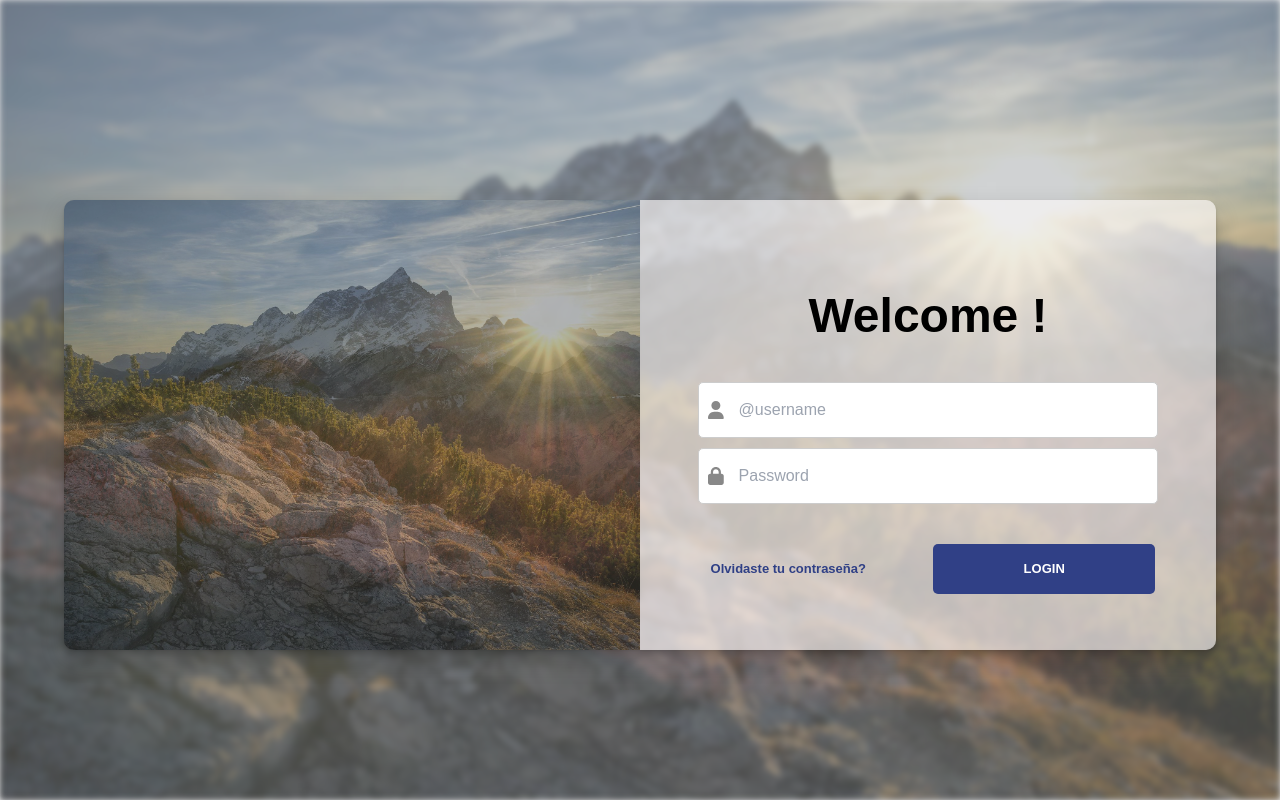
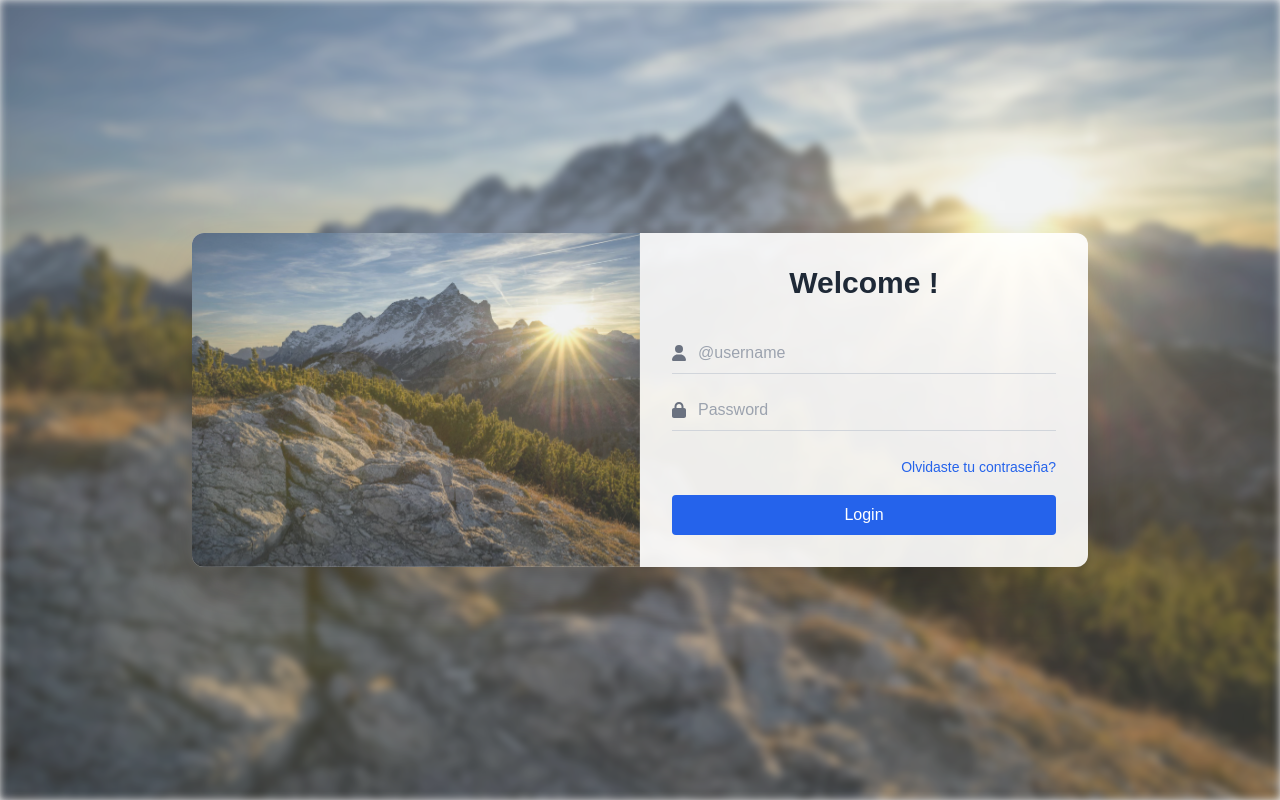
Before and after one commit to MauricioEsparron/ThesisConsulting, a React (Vite) app in the folder react-app/: page /Login2 in a window 1280 px wide. Built offline with nearby package versions, Linux system fonts and the light colour scheme.

Commit message:
se configuró correctamente Tailwind en Login2.tsx porque se estaba llamando de cierta manera que generaba error

```diff
--- a/react-app/src/components/login2.tsx
+++ b/react-app/src/components/login2.tsx
@@ -1,7 +1,6 @@
 import { useState, useEffect } from "react";
 import { FontAwesomeIcon } from "@fortawesome/react-fontawesome";
 import { faUser, faLock } from "@fortawesome/free-solid-svg-icons";
-import "../css/login.css";
 
 // Importamos las imágenes
 import img1 from "../img/montañas1.jpg";
@@ -17,7 +16,7 @@ const Login2 = () => {
   const [currentImageIndex, setCurrentImageIndex] = useState(0);
   const [nextImageIndex, setNextImageIndex] = useState(1);
   const [fade, setFade] = useState(false);
-  const [loadedImages, setLoadedImages] = useState<string[]>([]); // Tipo explícito
+  const [loadedImages, setLoadedImages] = useState<string[]>([]);
 
   // Pre-cargar imágenes
   useEffect(() => {
@@ -25,7 +24,6 @@ const Login2 = () => {
       const loaded = await Promise.all(
         images.map((src) => {
           return new Promise<string | null>((resolve) => {
-            // Tipo explícito para el Promise
             const img = new Image();
             img.src = src;
             img.onload = () => resolve(src);
@@ -33,7 +31,7 @@ const Login2 = () => {
           });
         })
       );
-      setLoadedImages(loaded.filter((img): img is string => img !== null)); // Type guard
+      setLoadedImages(loaded.filter((img): img is string => img !== null));
     };
 
     loadImages();
@@ -44,134 +42,122 @@ const Login2 = () => {
     if (loadedImages.length === 0) return;
 
     const interval = setInterval(() => {
-      // Calcular la siguiente imagen
       const nextIndex = (currentImageIndex + 1) % loadedImages.length;
       setNextImageIndex(nextIndex);
-
-      // Iniciar transición
       setFade(true);
 
-      // Cambiar la imagen actual después de la transición
       setTimeout(() => {
         setCurrentImageIndex(nextIndex);
         setFade(false);
-      }, 1000); // Duración del fade
-    }, 5000); // Intervalo entre cambios
+      }, 1000);
+    }, 5000);
 
     return () => clearInterval(interval);
   }, [loadedImages, currentImageIndex]);
 
   if (loadedImages.length === 0) {
-    return <div className="loading-screen">Cargando imágenes...</div>;
+    return (
+      <div className="tw-flex tw-items-center tw-justify-center tw-h-screen">
+        Cargando imágenes...
+      </div>
+    );
   }
 
   return (
-    <div>
+    <div id="tailwind-container" className="tw-relative tw-min-h-screen">
       {/* Fondo con dos capas superpuestas */}
-      <div
-        style={{
-          position: "absolute",
-          top: 0,
-          left: 0,
-          width: "100%",
-          height: "100vh",
-          zIndex: -1,
-          overflow: "hidden",
-        }}
-      >
+      <div className="tw-absolute tw-inset-0 tw-z-[-1] tw-overflow-hidden">
         {/* Capa con la imagen actual */}
         <div
-          style={{
-            backgroundImage: `url(${loadedImages[currentImageIndex]})`,
-            backgroundSize: "cover",
-            backgroundPosition: "center",
-            position: "absolute",
-            width: "100%",
-            height: "100%",
-            filter: "blur(3px)",
-            opacity: fade ? 0 : 1,
-            transition: "opacity 1s ease-in-out",
-          }}
+          className={`tw-absolute tw-inset-0 tw-bg-cover tw-bg-center tw-filter tw-blur-sm ${
+            fade ? "tw-opacity-0" : "tw-opacity-100"
+          } tw-transition-opacity tw-duration-1000 tw-ease-in-out`}
+          style={{ backgroundImage: `url(${loadedImages[currentImageIndex]})` }}
         />
 
         {/* Capa con la siguiente imagen */}
         <div
-          style={{
-            backgroundImage: `url(${loadedImages[nextImageIndex]})`,
-            backgroundSize: "cover",
-            backgroundPosition: "center",
-            position: "absolute",
-            width: "100%",
-            height: "100%",
-            filter: "blur(3px)",
-            opacity: fade ? 1 : 0,
-            transition: "opacity 1s ease-in-out",
-          }}
+          className={`tw-absolute tw-inset-0 tw-bg-cover tw-bg-center tw-filter tw-blur-sm ${
+            fade ? "tw-opacity-100" : "tw-opacity-0"
+          } tw-transition-opacity tw-duration-1000 tw-ease-in-out`}
+          style={{ backgroundImage: `url(${loadedImages[nextImageIndex]})` }}
         />
       </div>
 
       {/* Contenedor principal */}
-      <div className="contenedor-login2">
-        <div className="subcontenedor-login2-global">
+      <div className="tw-flex tw-items-center tw-justify-center tw-min-h-screen tw-p-4">
+        <div className="tw-w-full tw-max-w-4xl tw-bg-white tw-bg-opacity-90 tw-rounded-xl tw-overflow-hidden tw-shadow-2xl tw-flex tw-flex-col md:tw-flex-row">
           {/* Imagen del formulario con dos capas */}
-          <div className="contenedor-img-login2">
-            {/* Imagen actual */}
+          <div className="tw-relative tw-w-full tw-h-64 md:tw-h-auto md:tw-w-1/2">
             <img
               src={loadedImages[currentImageIndex]}
               alt="imagen-formulario"
-              style={{
-                position: "absolute",
-                width: "100%",
-                height: "100%",
-                objectFit: "cover",
-                opacity: fade ? 0 : 1,
-                transition: "opacity 1s ease-in-out",
-              }}
+              className={`tw-absolute tw-inset-0 tw-w-full tw-h-full tw-object-cover ${
+                fade ? "tw-opacity-0" : "tw-opacity-100"
+              } tw-transition-opacity tw-duration-1000 tw-ease-in-out`}
             />
-
-            {/* Siguiente imagen */}
             <img
               src={loadedImages[nextImageIndex]}
               alt="imagen-formulario-next"
-              style={{
-                position: "absolute",
-                width: "100%",
-                height: "100%",
-                objectFit: "cover",
-                opacity: fade ? 1 : 0,
-                transition: "opacity 1s ease-in-out",
-              }}
+              className={`tw-absolute tw-inset-0 tw-w-full tw-h-full tw-object-cover ${
+                fade ? "tw-opacity-100" : "tw-opacity-0"
+              } tw-transition-opacity tw-duration-1000 tw-ease-in-out`}
             />
           </div>
 
-          <div className="subcontenedor-login2">
-            <div className="contendor_titulo-login2">
-              <h1>Welcome !</h1>
+          {/* Formulario */}
+          <div className="tw-w-full tw-p-8 md:tw-w-1/2">
+            <div className="tw-text-center tw-mb-8">
+              <h1 className="tw-text-3xl tw-font-bold tw-text-gray-800">
+                Welcome !
+              </h1>
             </div>
-            <div className="contenedor-form-login2">
-              <div className="contenedor-inputs-login2">
-                <div className="form-group-login2">
-                  <div className="contenedor-input-login2">
-                    <FontAwesomeIcon icon={faUser} className="icono-input" />
-                    <input type="text" placeholder="@username" required />
-                  </div>
+
+            <div className="tw-space-y-6">
+              <div className="tw-space-y-4">
+                <div className="tw-flex tw-items-center tw-border-b tw-border-gray-300 tw-py-2">
+                  <FontAwesomeIcon
+                    icon={faUser}
+                    className="tw-text-gray-500 tw-mr-3"
+                  />
+                  <input
+                    type="text"
+                    placeholder="@username"
+                    required
+                    className="tw-w-full tw-bg-transparent tw-outline-none tw-placeholder-gray-400"
+                  />
                 </div>
-                <div className="form-group-login2">
-                  <div className="contenedor-input-login2">
-                    <FontAwesomeIcon icon={faLock} className="icono-input" />
-                    <input type="password" placeholder="Password" required />
-                  </div>
+
+                <div className="tw-flex tw-items-center tw-border-b tw-border-gray-300 tw-py-2">
+                  <FontAwesomeIcon
+                    icon={faLock}
+                    className="tw-text-gray-500 tw-mr-3"
+                  />
+                  <input
+                    type="password"
+                    placeholder="Password"
+                    required
+                    className="tw-w-full tw-bg-transparent tw-outline-none tw-placeholder-gray-400"
+                  />
                 </div>
-                <div className="contenedor-options-login2">
-                  <div className="contenedor-reset-login2">
-                    <a href="#">Olvidaste tu contraseña?</a>
-                  </div>
-                  <div className="contenedor-button-login2">
-                    <button type="submit" className="submit-button-login2">
-                      Login
-                    </button>
-                  </div>
+              </div>
+
+              <div className="tw-flex tw-flex-col tw-space-y-4">
+                <div className="tw-text-right">
+                  <a
+                    href="#"
+                    className="tw-text-sm tw-text-blue-600 hover:tw-text-blue-800"
+                  >
+                    Olvidaste tu contraseña?
+                  </a>
                 </div>
+
+                <button
+                  type="submit"
+                  className="tw-w-full tw-bg-blue-600 hover:tw-bg-blue-700 tw-text-white tw-py-2 tw-px-4 tw-rounded tw-transition tw-duration-300"
+                >
+                  Login
+                </button>
               </div>
             </div>
           </div>
```
